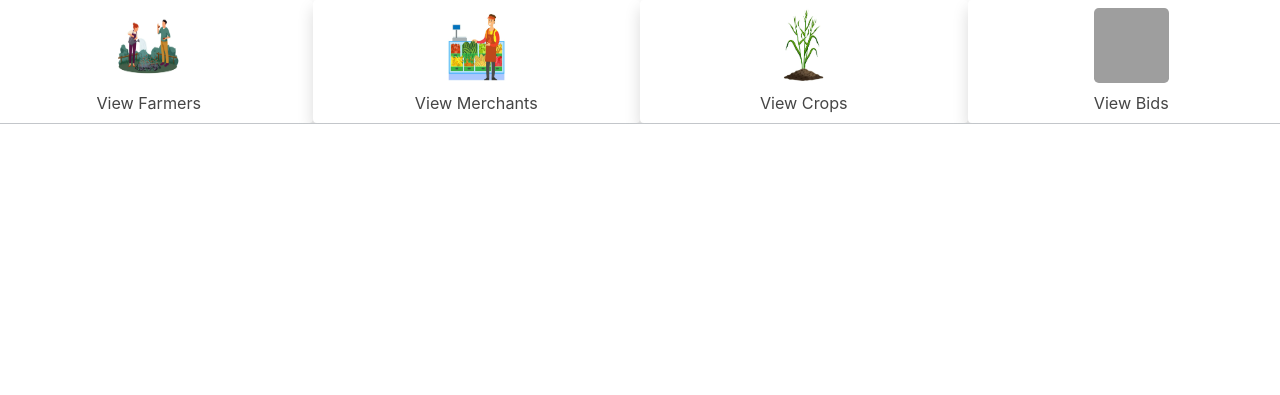
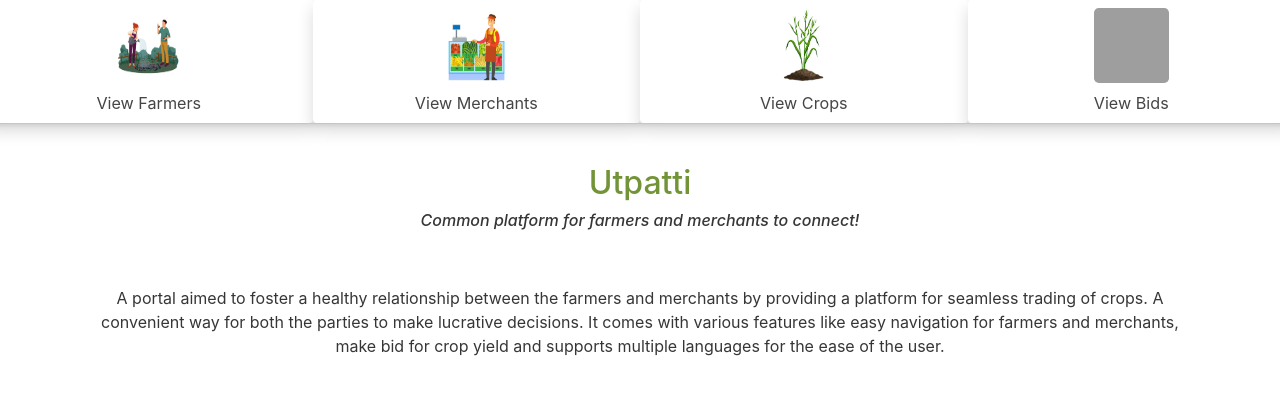
Before and after one commit to Siddhant123456/utpatti, a Django app: page / in a window 1280 px wide. Shown: the part 89-484 px from the top of the page. Run offline with Django 3.2, Linux system fonts and the light colour scheme; grey boxes are pictures that could not be loaded.

Commit message:
homepage content set up for finalizing

```diff
--- a/templates/accounts/farmers.html
+++ b/templates/accounts/farmers.html
@@ -4,9 +4,9 @@
 {% block mainarea %}
 
 
-
+<div class = "container my-5">
     <div class = "row">
-
+        {% include 'messages.html' %}
         {% for farmer in all_farmers %}
             <div class="card" style="width: 18rem; margin : 1rem;">
                 <div class="card-body">
@@ -19,5 +19,6 @@
             </div>
         {% endfor %}
     </div>
+</div>
 
 {% endblock mainarea %}
--- a/templates/accounts/merchants.html
+++ b/templates/accounts/merchants.html
@@ -4,9 +4,9 @@
 {% block mainarea %}
 
 
-
+<div class = "container my-5">
     <div class = "row">
-
+        {% include 'messages.html' %}
         {% for merchant in all_merchants %}
             <div class="card" style="width: 18rem; margin : 1rem;">
                 <div class="card-body">
@@ -19,5 +19,5 @@
             </div>
         {% endfor %}
     </div>
-
+</div>
 {% endblock mainarea %}
--- a/templates/accounts/user_profile.html
+++ b/templates/accounts/user_profile.html
@@ -6,7 +6,7 @@
 {% endblock title %}
 
 {% block mainarea %}
-
+{% include 'messages.html' %}
     <div class="container">
         <div class="row border border-blacked rounded p-3 w-100">
             <div class="col-lg-12 col-md-12 col-sm-12 col-xs-12 my-3">
--- a/templates/bidding/active_bids.html
+++ b/templates/bidding/active_bids.html
@@ -9,7 +9,7 @@
 
 
 {% block mainarea %}
-
+{% include 'messages.html' %}
     <div class = "row">
         {% for bid in all_bids %}
             <div class="card" style="width: 18rem; margin : 1rem;">
--- a/templates/bidding/view_bids.html
+++ b/templates/bidding/view_bids.html
@@ -11,7 +11,7 @@
 
 {% block mainarea %}
   <div class = "row">
-
+    {% include 'messages.html' %}
       {% for b in bids %}
 
           <div class="card" style="width: 18rem; margin-bottom : 1rem; margin-left: 1rem;">
--- a/templates/crops/individual_crop.html
+++ b/templates/crops/individual_crop.html
@@ -8,7 +8,7 @@
 
 {% block mainarea %}
 
-
+{% include 'messages.html' %}
       <div class="col-lg-4 col-md-4 col-sm-4 mx-4">
       <div class="border border-blacked rounded px-4 py-2">
           <h5 class="py-2 text-center">Recent Bids:</h5>
--- a/templates/crops/store.html
+++ b/templates/crops/store.html
@@ -10,6 +10,7 @@
 
 {% block mainarea %}
 <div class = "container my-5">
+    {% include 'messages.html' %}
     <form method="get" action={% url 'search' %}>
 
     <div class="input-group rounded">
@@ -23,6 +24,7 @@
     </div>
 </form>
     <div class = "row">
+
         {% for crop in crops %}
             <div class="card" style="width: 18rem; margin : 1rem;">
                 <div class="card-body">
--- a/templates/crops/view_crops.html
+++ b/templates/crops/view_crops.html
@@ -11,6 +11,7 @@
 
 {% block mainarea %}
   <div class = "row">
+    {% include 'messages.html' %}
     {% for crop in crops %}
         <div class="card" style="width: 18rem;  margin-bottom : 1rem; margin-left: 1rem;">
             <div class="card-body">
--- a/templates/home.html
+++ b/templates/home.html
@@ -18,10 +18,20 @@
 
 
 {% block mainarea %}
-    <div class="container">
+    <div class="container my-4">
       {% include 'messages.html' %}
+      <div class="text-center my-3">
+        <h2 style="color: #729437">Utpatti</h2>
+        <h6><i>Common platform for farmers and merchants to connect!</i></h6>
+        <br/>
+        <br/>
+        <p>
+            A portal aimed to foster a healthy relationship between the farmers and merchants by providing a platform for seamless trading of crops. A convenient way for both the parties to make lucrative decisions.
 
-      </div>
+            It comes with various features like easy navigation for farmers and merchants, make bid for crop yield and supports multiple languages for the ease of the user.
+        </p>
+        </div>
+    </div>
 
 
 {% endblock mainarea %}
```
Lines whose indentation alone changed are shown as unchanged.
